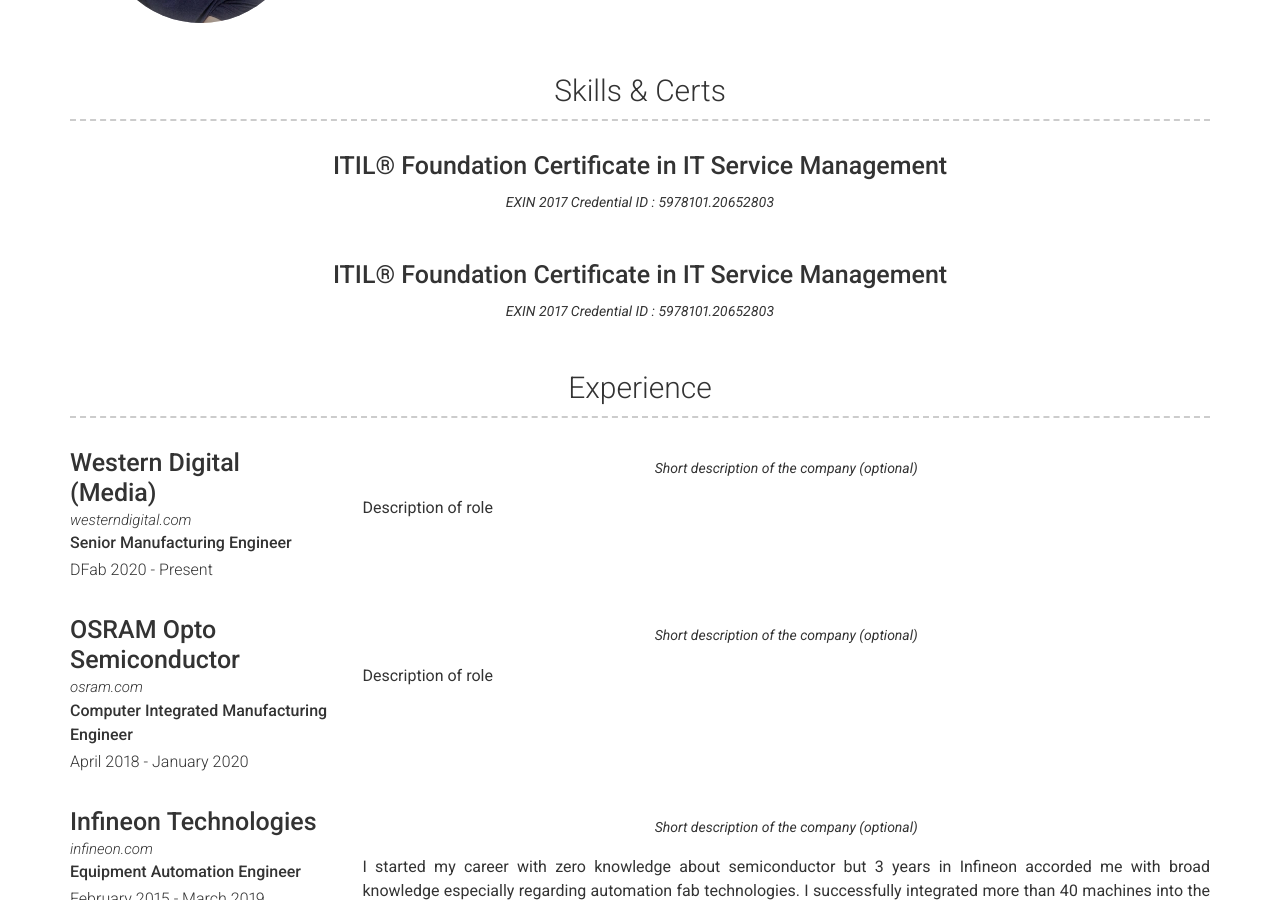
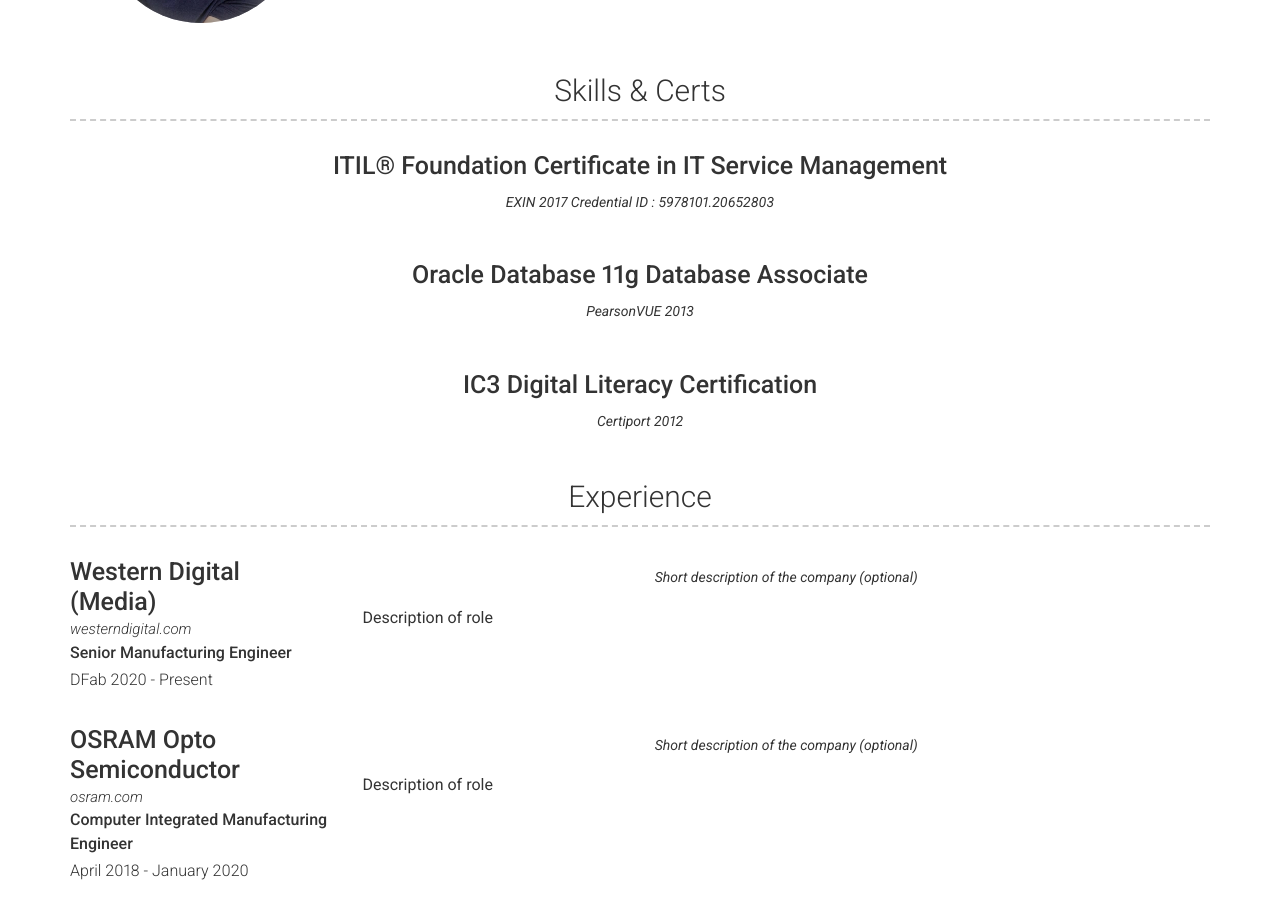
Before and after one commit to mahirahamzah/Resume, a Jekyll site: the page built from index.md, in a window 1280 px wide and 900 px high, scrolled down 456 px. Built offline with Jekyll 4.4.1, drawn with Linux system fonts in a browser that asks for light colours; nearby versions of some CDN libraries.

Commit message:
Update projects.yml

```diff
--- a/_data/projects.yml
+++ b/_data/projects.yml
@@ -10,10 +10,17 @@
 
 
 - layout: top-middle
-  name: ITIL® Foundation Certificate in IT Service Management
+  name: Oracle Database 11g Database Associate
   link: #Link to project (eg. sproogen.github.io/modern-resume-theme)(optional)
   github: #Github page for project (eg. sproogen/modern-resume-theme)(optional)
   quote: >
-    EXIN 2017
-    Credential ID : 5978101.20652803
+    PearsonVUE 2013
   description: | # this will include new lines to allow paragraphs
+
+- layout: top-middle
+  name: IC3 Digital Literacy Certification
+  link: #Link to project (eg. sproogen.github.io/modern-resume-theme)(optional)
+  github: #Github page for project (eg. sproogen/modern-resume-theme)(optional)
+  quote: >
+    Certiport 2012
+  description: | # this will include new lines to allow paragraphs
```
